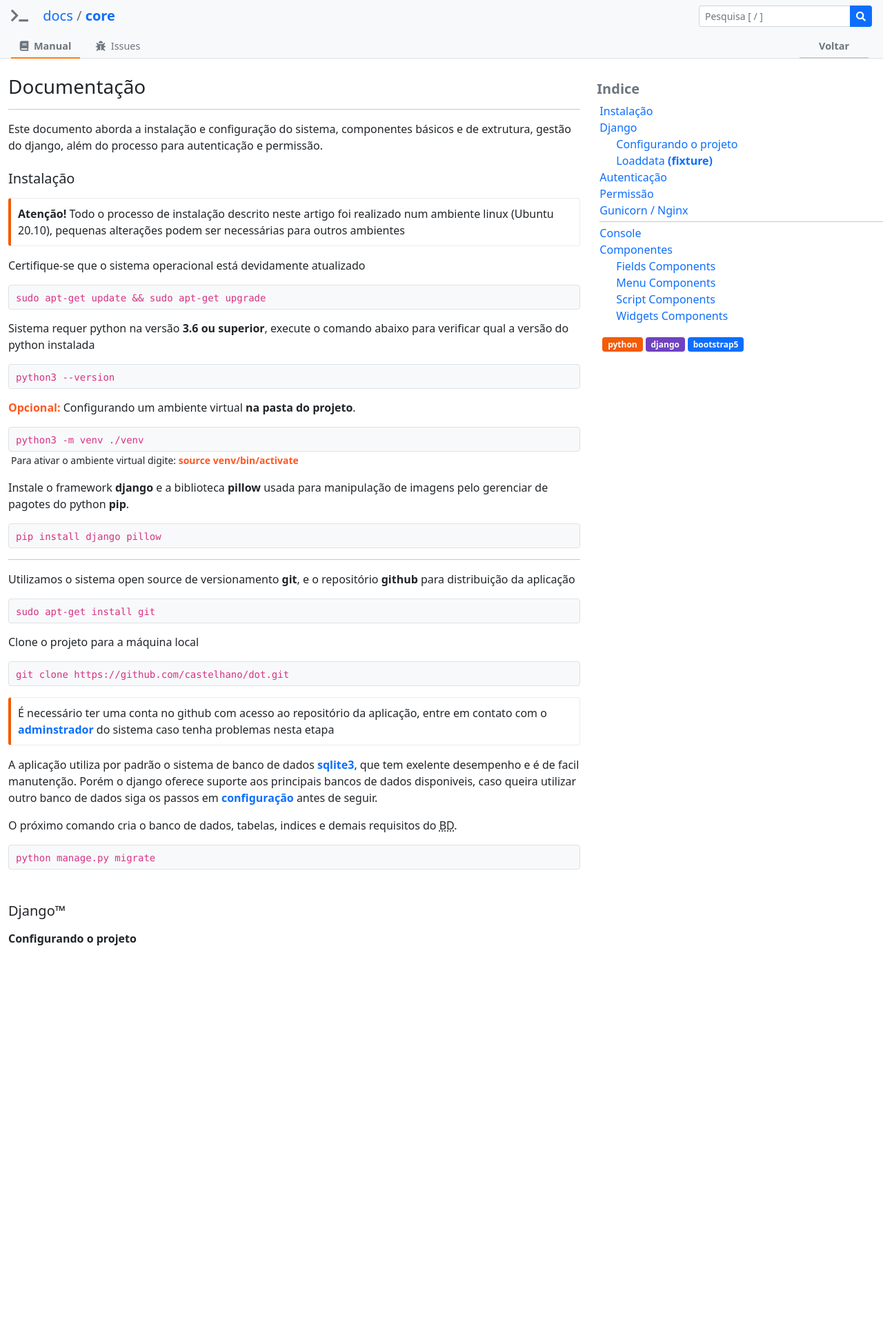
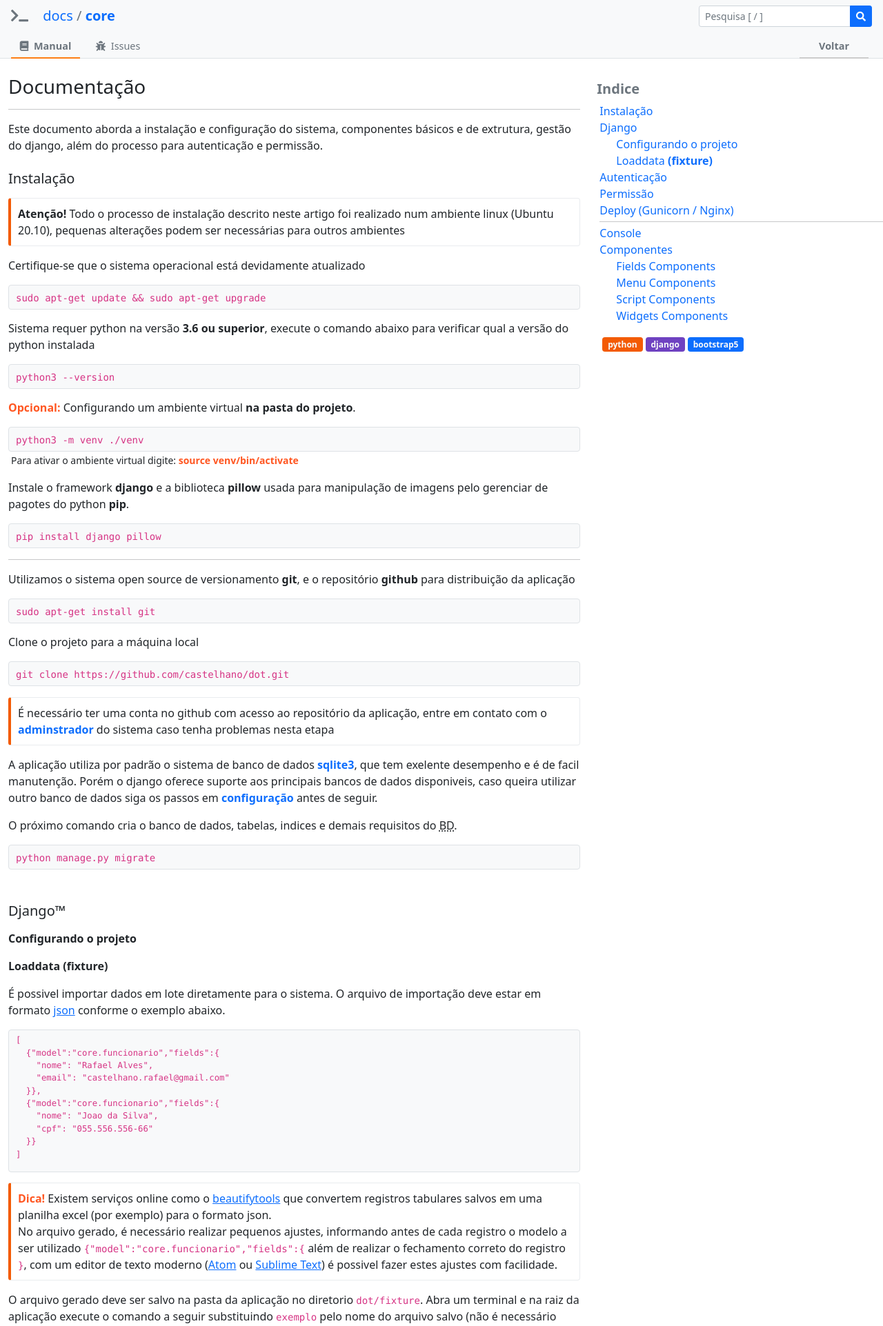
Before and after one commit to castelhano/dot, a Django app: page /docs in a window 1280 px wide. Shown: the top 1923 px of the page at 69% size. Before the commit the page ends 1371 px from the top, so only its background shows below. Run offline with Django 3.2, Linux system fonts and the light colour scheme; the visitor is signed in with stand-in values (Sample User, id 1); some libraries are stand-ins or nearby versions.

Commit message:
Ajustes na documentacao do sistema

```diff
--- a/dot/app/core/forms.py
+++ b/dot/app/core/forms.py
@@ -23,7 +23,7 @@ class UserForm(forms.ModelForm):
     class Meta:
         model = User
         fields = ['username','first_name','last_name','email','is_superuser','is_staff','is_active']
-    username = forms.CharField(error_messages={'required': 'Username requerido'},widget=forms.TextInput(attrs={'class': 'form-control','placeholder':'','autofocus':'autofocus'}))
+    username = forms.CharField(error_messages={'required': 'Username requerido'},widget=forms.TextInput(attrs={'class': 'form-control fw-bold','placeholder':'','autofocus':'autofocus'}))
     first_name = forms.CharField(required=False, widget=forms.TextInput(attrs={'class': 'form-control','placeholder':''}))
     last_name = forms.CharField(required=False, widget=forms.TextInput(attrs={'class': 'form-control','placeholder':''}))
     email = forms.CharField(required=False, widget=forms.TextInput(attrs={'class': 'form-control','placeholder':'','type':'email'}))
--- a/dot/app/core/urls.py
+++ b/dot/app/core/urls.py
@@ -1,5 +1,5 @@
 from django.urls import path
-from . import views, docs
+from . import views
 
 urlpatterns = [
     path('',views.index,name='index'),
@@ -9,8 +9,7 @@ urlpatterns = [
     path('authenticate',views.authenticate,name='authenticate'),
     path('change_password',views.change_password,name='change_password'),
     path('logs',views.logs,name='logs'),
-    path('docs',docs.docs,name='docs'),
-    path('docs_issues',docs.issues,name='docs_issues'),
+    path('docs',views.docs,name='docs'),
     path('console',views.console,name='console'),
     path('handle404',views.handle404,name='handle404'),
     path('handle500',views.handle500,name='handle500'),
@@ -31,6 +30,7 @@ urlpatterns = [
     path('core_empresa_delete/<int:id>',views.empresa_delete,name='core_empresa_delete'),
     path('core_get_empresas',views.get_empresas,name='core_get_empresas'),
     path('core_get_grupos',views.get_grupos,name='core_get_grupos'),
+    path('core_get_contenttypes',views.get_contenttypes,name='core_get_contenttypes'),
     path('core_get_user_perms',views.get_user_perms,name='core_get_user_perms'),
     path('core_get_group_perms',views.get_group_perms,name='core_get_group_perms'),
     path('core_get_alertas',views.get_alertas,name='core_get_alertas'),
--- a/dot/app/core/views.py
+++ b/dot/app/core/views.py
@@ -3,6 +3,7 @@ from django.shortcuts import render, redirect
 from django.contrib.auth.decorators import login_required, permission_required
 from django.contrib import auth, messages
 from django.contrib.auth.models import User, Group, Permission
+from django.contrib.contenttypes.models import ContentType
 from .models import Empresa, Log, Alerta
 from .forms import EmpresaForm, UserForm, GroupForm
 from datetime import datetime
@@ -59,6 +60,10 @@ def logs(request):
     mensagem = request.GET.get('mensagem',None)
     logs = Log.objects.filter(modelo=target_model,mensagem=mensagem)
     return render(request,'core/logs.html',{'logs':logs})
+
+@login_required
+def docs(request):
+    return render(request,'core/docs/core.html')
 
 @login_required
 @permission_required('core.console')
@@ -485,7 +490,8 @@ def get_group_perms(request):
             else:
                 pass
         else:
-            perms = Permission.objects.all().exclude(content_type__app_label='sessions').exclude(content_type__app_label='contenttypes').exclude(content_type__app_label='admin').order_by('id')
+            exclude_itens = ['admin','contenttypes','sessions']
+            perms = Permission.objects.all().exclude(content_type__app_label__in=exclude_itens).order_by('id')
         itens = {}
         for item in perms:
             itens[item.codename] = item.id
@@ -499,3 +505,16 @@ def get_alertas(request):
     alertas = Alerta.objects.filter(usuario=request.user,lido=False).order_by('create_at')
     data = serializers.serialize('json', alertas)
     return HttpResponse(data, content_type="application/json")
+
+@login_required
+def get_contenttypes(request):
+    try:
+        exclude_itens = ['admin','auth','contenttypes','sessions']
+        contenttypes = ContentType.objects.all().exclude(app_label__in=exclude_itens).order_by('app_label','model')
+        itens = {}
+        for item in contenttypes:
+            itens[item.app_label + '.' + item.model] = item.id
+        dataJSON = dumps(itens)
+        return HttpResponse(dataJSON)
+    except:
+        return HttpResponse('')
--- a/dot/templates/core/docs/core.html
+++ b/dot/templates/core/docs/core.html
@@ -29,6 +29,63 @@
 <div class="code"><code>python manage.py migrate</code></div>
 <h5 id="django" class="topic_anchor mt-5">Django&trade;</h5>
 <p id="config" class="fw-bold mt-3 topic_anchor">Configurando o projeto</p>
+<p id="fixture" class="fw-bold mt-3 topic_anchor">Loaddata <b>(fixture)</b></p>
+<p>É possivel importar dados em lote diretamente para o sistema. O arquivo de importação deve estar em formato <a href="https://www.json.org/json-en.html" target="_blank">json</a> conforme o exemplo abaixo.</p>
+<div class="code pb-0">
+  <code><pre>
+[
+  {"model":"core.funcionario","fields":{
+    "nome": "Rafael Alves",
+    "email": "castelhano.rafael@gmail.com"
+  }},
+  {"model":"core.funcionario","fields":{
+    "nome": "Joao da Silva",
+    "cpf": "055.556.556-66"
+  }}
+]</pre></code>
+</div>
+<div class="callout callout-orange mb-3"><span class="text-orange fw-bold">Dica!</span> Existem serviços online como o <a href="https://beautifytools.com/excel-to-json-converter.php" target="_blank">beautifytools</a> que convertem registros tabulares salvos em uma planilha excel (por exemplo) para o formato json.<br />
+  No arquivo gerado, é necessário realizar pequenos ajustes, informando antes de cada registro o modelo a ser utilizado <code>{"model":"core.funcionario","fields":{</code> além de realizar o fechamento correto do registro <code>}</code>, com um editor de texto moderno (<a href="https://atom.io/" target="_blank">Atom</a> ou <a href="https://www.sublimetext.com/" target="_blank">Sublime Text</a>) é possivel fazer estes ajustes com facilidade.</div>
+<p>O arquivo gerado deve ser salvo na pasta da aplicação no diretorio <code>dot/fixture</code>. Abra um terminal e na raiz da aplicação execute o comando a seguir substituindo <code>exemplo</code> pelo nome do arquivo salvo (não é necessário informar a extensão .json)</p>
+<div class="code"><code>python manage.py loaddata exemplo</code></div>
+<h5 id="usuarios" class="topic_anchor mt-5">Autenticação</h5>
+<p>Para acessar os recursos do sistema é ncessário se autenticar fornecendo <b>username</b> e <b>senha</b> previamente cadastrados, além de dispor de uma conta ativa. Os usuários cadastrados podem ser visualizados acessando o menu de <span class="text-muted fw-bold">Cadastro <i class="fas fa-angle-right text-primary"></i> Usuário</span> no módulo principal da aplicação.</p>
+<p>A tela de cadastro é composta dos seguintes campos:</p>
+<ul class="list-unstyled">
+  <li><i class="fas fa-angle-right text-primary me-2"></i><b class="me-2">Username: </b><small class="badge bg-dark">obrigatório</small> Nome <abbr title="field unique">único</abbr> utilizado para login no sistema além de identificação em registros de log e outros</li>
+  <li><i class="fas fa-angle-right text-primary me-2"></i><b class="me-2">First Name: </b><small class="badge bg-secondary">opcional</small> Primeiro nome, exibido no menu do usuário além de outros locais do sistema</li>
+  <li><i class="fas fa-angle-right text-primary me-2"></i><b class="me-2">Last Name: </b><small class="badge bg-secondary">opcional</small> Sobrenome, exibido no menu do usuário além de outros locais do sistema</li>
+  <li><i class="fas fa-angle-right text-primary me-2"></i><b class="me-2">Email: </b><small class="badge bg-secondary">opcional</small> Email do usuário, utilizado para envio de email no módulo de controle e serviços integrados</li>
+</ul>
+<div class="row callout callout-orange ms-1 mb-1">
+  <div class="col-md-8 ps-0">No menu de empresas deve ser selecionado as empresas que poderam ser movimentadas pelo usuário</div>
+  <div class="border rounded col-md-4 p-0"><button class="accordion-button collapsed bg-light" type="button" disabled><i class="fas fa-laptop-house text-muted me-2"></i> Empresas</button></div>
+</div>
+<div class="row callout callout-orange ms-1 mb-1">
+  <div class="col-md-8 ps-0">Na parte de grupos é listado os grupos a que o usuário esta associado</div>
+  <div class="border rounded col-md-4 p-0"><button class="accordion-button collapsed bg-light" type="button" disabled><i class="fas fa-user-tag text-muted me-2"></i> Grupos</button></div>
+</div>
+<div class="row callout callout-orange ms-1 mb-1">
+  <div class="col-md-8 ps-0">Na parte de permissões é listado as permissões exclusivas do usuário</div>
+  <div class="border rounded col-md-4 p-0"><button class="accordion-button collapsed bg-light" type="button" disabled><i class="fas fa-user-lock text-muted me-2"></i> Permissões</button></div>
+</div>
+<span>A opção </span><div class="form-check form-check-inline form-switch m-2"><input type="checkbox" class="form-check-input" checked disabled><label class="form-check-label user-select-none">Ativo</label></div><span>habilita ou desabilita o acesso do usuário ao sistema, utilize esta opção ao invés de excluir usuários</span><br />
+<span>A opção </span><div class="form-check form-check-inline form-switch m-2"><input type="checkbox" class="form-check-input" disabled><label class="form-check-label user-select-none">Membro de Equipe</label></div><span>permite acesso ao <a href="https://docs.djangoproject.com/en/4.0/ref/contrib/admin/" target="_blank">django admin</a> (por padrão a movimentação é feita por telas customizadas, recurso do django admin deve ser evitado)</span>
+<span><b>Atenção!</b> Um usuário com a flag </span><div class="form-check form-check-inline form-switch m-2"><input type="checkbox" class="form-check-input" disabled><label class="form-check-label user-select-none text-danger">Superusuário</label></div><span>ativada terá acesso ao todos os recursos do sistema, é recomendável não utilizar contas com esta opção ativa para realizar movimentação de rotina</span>
+<h5 id="permissoes" class="topic_anchor mt-5">Permissão</h5>
+<p>O sistema utiliza o recurso integrado de permissão do django para acesso as aplicações. Por padrão todo recurso recebe as permissões para visualizar <b>view</b>, adicionar <b>add</b>, editar <b>change</b> e deletar <b>delete</b> registros, porém outras permissões customizadas podem ser adicionadas</p>
+<p>No <b>cadastro de usuário</b> é possivel associar uma permissão diretamente ao usuário ou a um grupo:</p>
+<div class="row">
+  <div class="border rounded col-md p-0 mb-1 mx-1"><button class="accordion-button collapsed bg-light" type="button" disabled><i class="fas fa-user-tag text-muted me-2"></i> Grupos</button></div>
+  <div class="border rounded col-md p-0 mb-1 mx-1"> <button class="accordion-button collapsed bg-light" type="button" disabled><i class="fas fa-user-lock text-muted me-2"></i> Permissões</button></div>
+</div>
+<h5 id="web_server" class="topic_anchor mt-5">Deploy (Gunicorn / Nginx)</h5>
+<h5 id="console" class="topic_anchor mt-5">Console</h5>
+<h5 id="componentes" class="topic_anchor mt-5">Componentes</h5>
+<p id="component_fields" class="fw-bold mt-3 topic_anchor">Fields Components</p>
+<p id="component_menu" class="fw-bold mt-3 topic_anchor">Menu Components</p>
+<p id="component_script" class="fw-bold mt-3 topic_anchor">Script Components</p>
+<p id="component_widget" class="fw-bold mt-3 topic_anchor">Widget Components</p>
 
 
 <p style="margin-top: 1550px;"></p>
@@ -41,7 +98,7 @@
 <li><span class="text-primary pointer ps-4" onclick="goTo('fixture')">Loaddata <b>(fixture)</b></span></li>
 <li><span class="text-primary pointer" onclick="goTo('usuarios')">Autenticação</span></li>
 <li><span class="text-primary pointer" onclick="goTo('permissoes')">Permissão</span></li>
-<li><span class="text-primary pointer" onclick="goTo('web_server')">Gunicorn / Nginx</span></li>
+<li><span class="text-primary pointer" onclick="goTo('web_server')">Deploy (Gunicorn / Nginx)</span></li>
 <li><hr class="my-1"></li>
 <li><span class="text-primary pointer" onclick="goTo('console')">Console</span></li>
 <li><span class="text-primary pointer" onclick="goTo('componentes')">Componentes</span></li>
--- a/dot/templates/layout/docs.html
+++ b/dot/templates/layout/docs.html
@@ -74,8 +74,8 @@
       <div class="row mt-3 pr-0">
         <div class="col">
           <ul class="nav text-muted text-center fs-7 user-select-none">
-            <li class="nav-item docs-nav-item active"><a class="text-decoration-none text-muted" href="{% url 'docs' %}?page={{page}}"><i class="fas fa-book me-1"></i> Manual</a></li>
-            <li class="nav-item docs-nav-item"><a class="text-decoration-none text-muted" href="{% url 'docs_issues' %}"><i class="fas fa-bug me-1"></i> Issues <sup id="issues_badge" class="badge bg-secondary opacity-75"></sup></a></li>
+            <li class="nav-item docs-nav-item active"><a class="text-decoration-none text-muted"><i class="fas fa-book me-1"></i> Manual</a></li>
+            <li class="nav-item docs-nav-item"><a class="text-decoration-none text-muted" href="https://github.com/castelhano/dot/issues" target="_blank"><i class="fas fa-bug me-1"></i> Issues <sup id="issues_badge" class="badge bg-secondary opacity-75"></sup></a></li>
           </ul>
         </div>
         <div class="col-auto">
@@ -90,7 +90,7 @@
     <div class="row">
       <!-- INICIO  BODY MAIN-->
       <div id="main_content" class="col-lg mt-4 mt-lg-0 order-2 order-lg-1">
-        {% block doc_container %} {% endblock %}
+        {% block doc_container %}{% endblock %}
       </div>
       <!-- INICIO  NAVS -->
       <div id="body_nav_container" class="col-lg-4 order-1 order-lg-2">
@@ -98,10 +98,10 @@
           <div class="col mt-2 fixed-lg">
             <h5 class="fw-bold text-muted">Indice</h5>
             <ul id="nav_container" class="list-unstyled ps-1">
-              {% block nav_container %} {% endblock %}
+              {% block nav_container %}{% endblock %}
             </ul>
             <div id="nav_tags" class="ps-2">
-              {% block badges_container %} {% endblock %}
+              {% block badges_container %}{% endblock %}
             </div>
           </div>
         </div>
```
Also changed, not shown: dot/app/core/docs.py (deleted, +0 -12 lines), dot/fixture/example.json (added, +10 -0 lines), dot/templates/core/console.html (+21 -1 lines).
